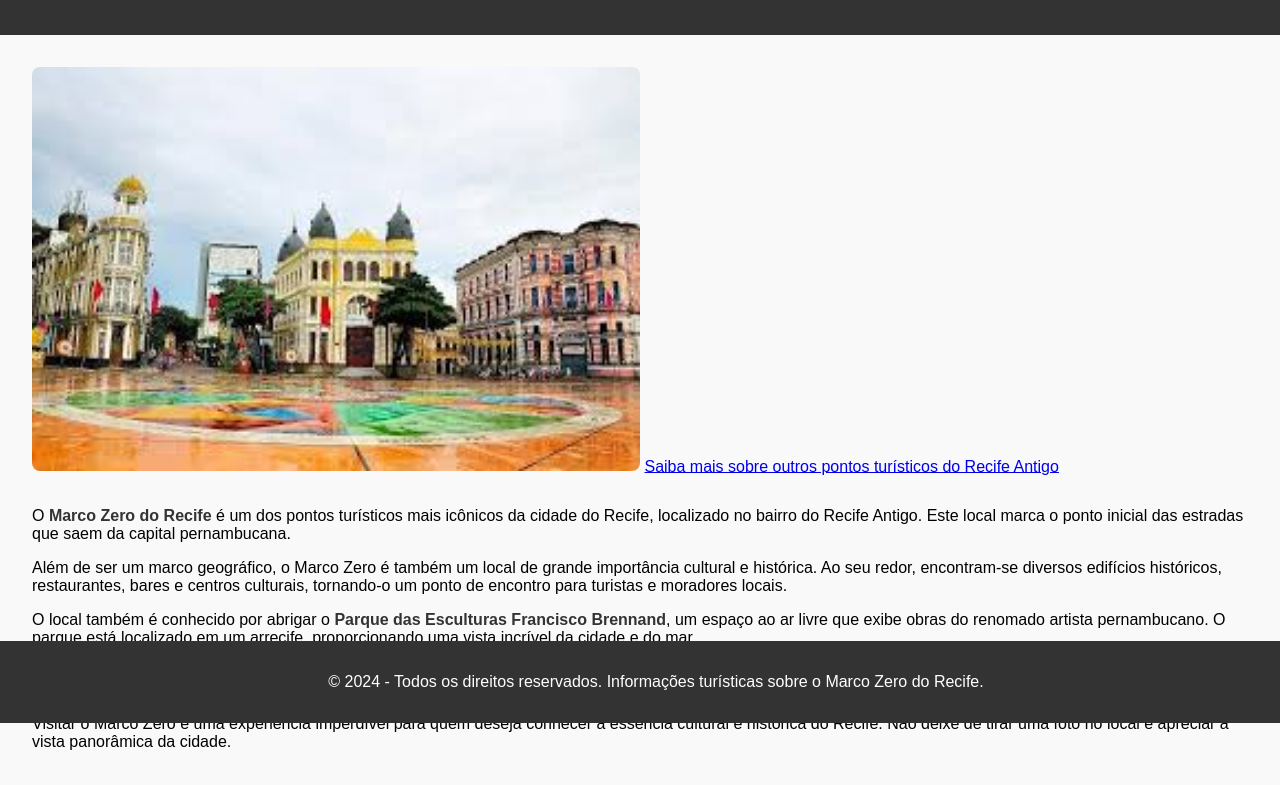
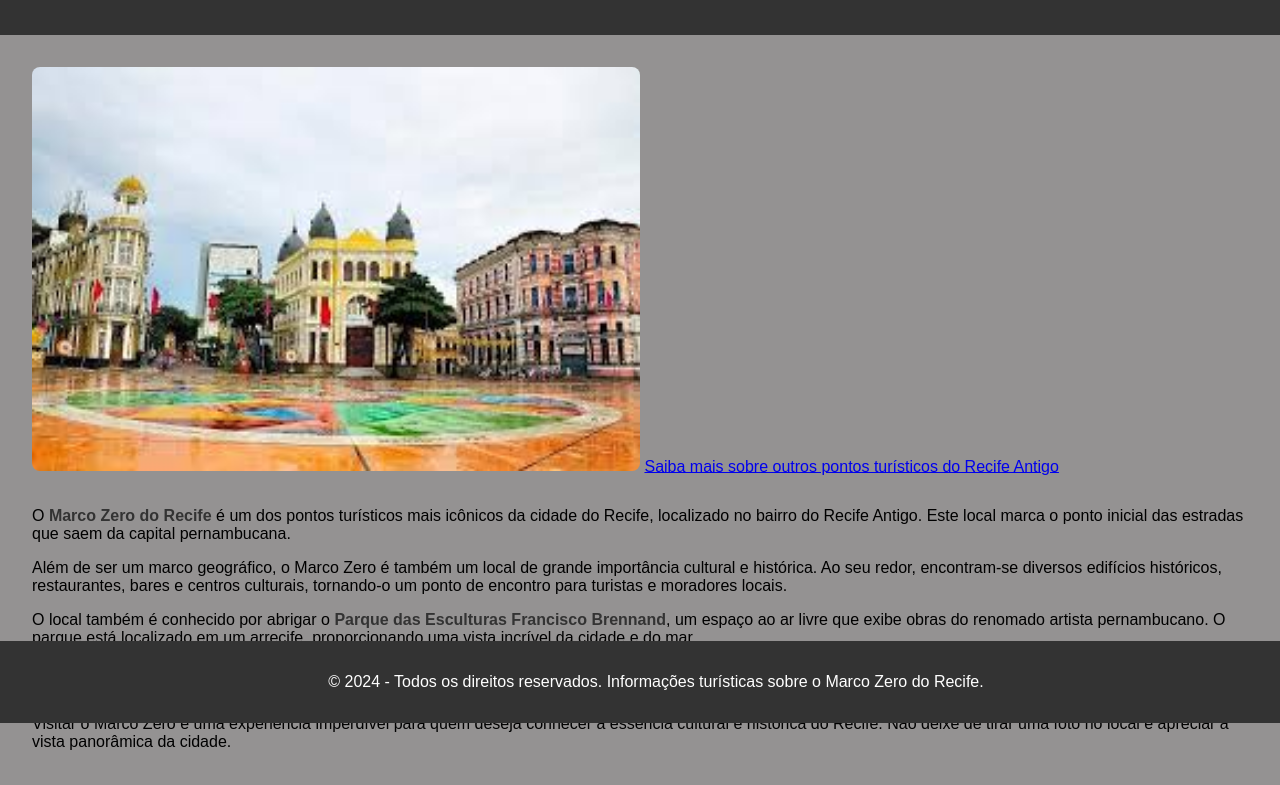
Before and after one commit to Areane-collab/desenvolvimento_recife, a plain HTML site: page index.html in a window 1280 px wide. Shown: the part 77-862 px from the top of the page. Drawn offline with Linux system fonts and the light colour scheme.

Commit message:
mudança cor css

```diff
--- a/index.html
+++ b/index.html
@@ -9,7 +9,7 @@
             font-family: Arial, sans-serif;
             margin: 0;
             padding: 0;
-            background-color: #f9f9f9;
+            background-color: #949292;
         }
         header {
             background-color: #333;
```
